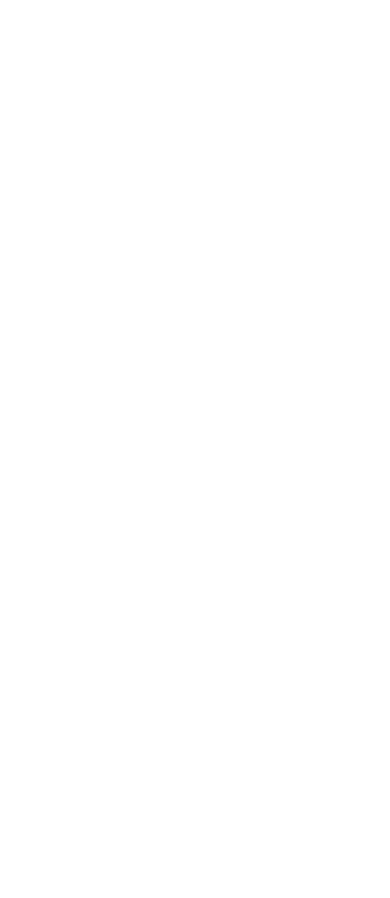
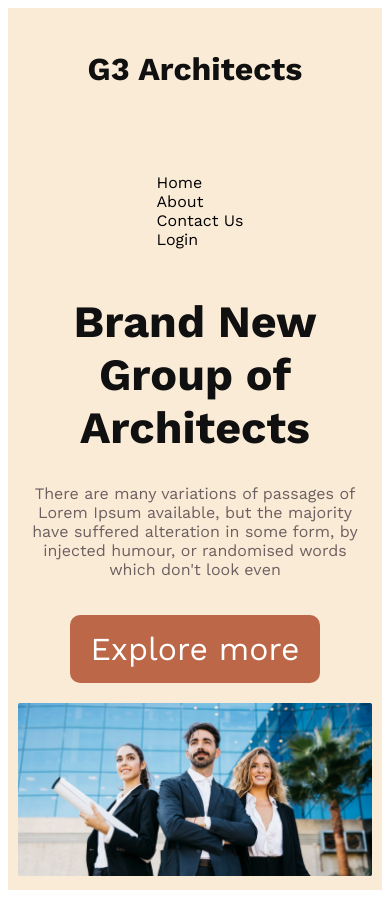
Before and after one commit to abuhoraira153/g3-architects-website, a plain HTML site: page index.html in a window 390 px wide. Before the commit the page ends 844 px from the top, so only its background shows below. Drawn offline with nearby package versions, Linux system fonts and the light colour scheme.

Commit message:
nav and banner added with responsive

```diff
--- a/index.html
+++ b/index.html
@@ -6,5 +6,28 @@
     <title>g3-architects</title>
     <link rel="stylesheet" href="styles/style.css" />
   </head>
-  <body></body>
+  <body>
+    <header>
+      <nav>
+        <h3 class="nav-title">G3 Architects<h3></h3>
+        <ul>
+          <li><a href="">Home</a></li>
+          <li><a href="">About</a></li>
+          <li><a href="">Contact Us</a></li>
+          <li><a href="">Login</a></li>
+        </ul>
+      </nav>
+      <div class="banner">
+        <div class="banner-content">
+          <h1 class="banner-title">Brand New Group of <br>Architects</h1>
+          <p class="banner-description">There are many variations of passages of Lorem Ipsum available, but the majority have suffered alteration in some form, by injected humour, or randomised words which don't look even</p>
+          <button class="btn-primary">Explore more</button>
+        </div>
+        <img src="images/banner.png" alt="">
+
+      </div>
+    </header>
+    <main></main>
+    <footer></footer>
+  </body>
 </html>
--- a/styles/style.css
+++ b/styles/style.css
@@ -0,0 +1,81 @@
+/* google fonts */
+@import url("https://fonts.googleapis.com/css2?family=Lato:ital,wght@0,100;0,300;0,400;0,700;0,900;1,100;1,300;1,400;1,700;1,900&family=Work+Sans:ital,wght@0,100..900;1,100..900&display=swap");
+/* shared styles */
+* {
+  font-family: "Work Sans", sans-serif;
+}
+.btn-primary {
+  border: none;
+  background-color: rgb(188, 103, 72);
+  padding: 15px 20px;
+  color: #fff;
+  font-size: 2rem;
+  border-radius: 10px;
+  margin: 20px 0;
+  cursor: pointer;
+}
+/* header section styles */
+header {
+  background-color: #faebd7;
+  padding: 20px 200px;
+}
+.nav-title {
+  font-size: 2rem;
+  color: #111010;
+}
+nav {
+  display: flex;
+  justify-content: space-between;
+  align-items: center;
+}
+nav ul {
+  display: flex;
+}
+nav ul > li {
+  list-style: none;
+  margin-right: 30px;
+}
+nav ul > li a {
+  text-decoration: none;
+  color: #000000;
+}
+/* banner styles */
+.banner-content {
+  max-width: 800px;
+  text-align: center;
+  margin: 0 auto;
+}
+.banner-title {
+  font-size: 2.8rem;
+  color: #111010;
+}
+.banner-description {
+  color: #6c6060;
+}
+.banner img {
+  width: 100%;
+}
+/* media quere for responsive */
+/* for mobile divices */
+@media screen and (max-width: 576px) {
+  header {
+    padding: 10px;
+    margin: 0 auto;
+  }
+  nav {
+    flex-direction: column;
+  }
+  nav ul {
+    flex-direction: column;
+  }
+}
+/* for tablets */
+@media screen and (min-width: 577px) and (max-width: 960px) {
+  header {
+    padding: 10px;
+    margin: 0 auto;
+  }
+  /* nav {
+    flex-direction: column;
+  } */
+}
```
Also changed, not shown: images/architect.png (added), images/banner.png (added), images/icons/customers.png (added), images/icons/email.png (added), images/icons/projects.png (added), images/icons/ribon.png (added), images/sponsors/amazon.png (added), images/sponsors/figma.png (added), images/sponsors/google.png (added), images/sponsors/spotify.png (added), images/sponsors/telerama.png (added), images/team1.png (added), images/team2.png (added), images/team3.png (added), 1 more files.
